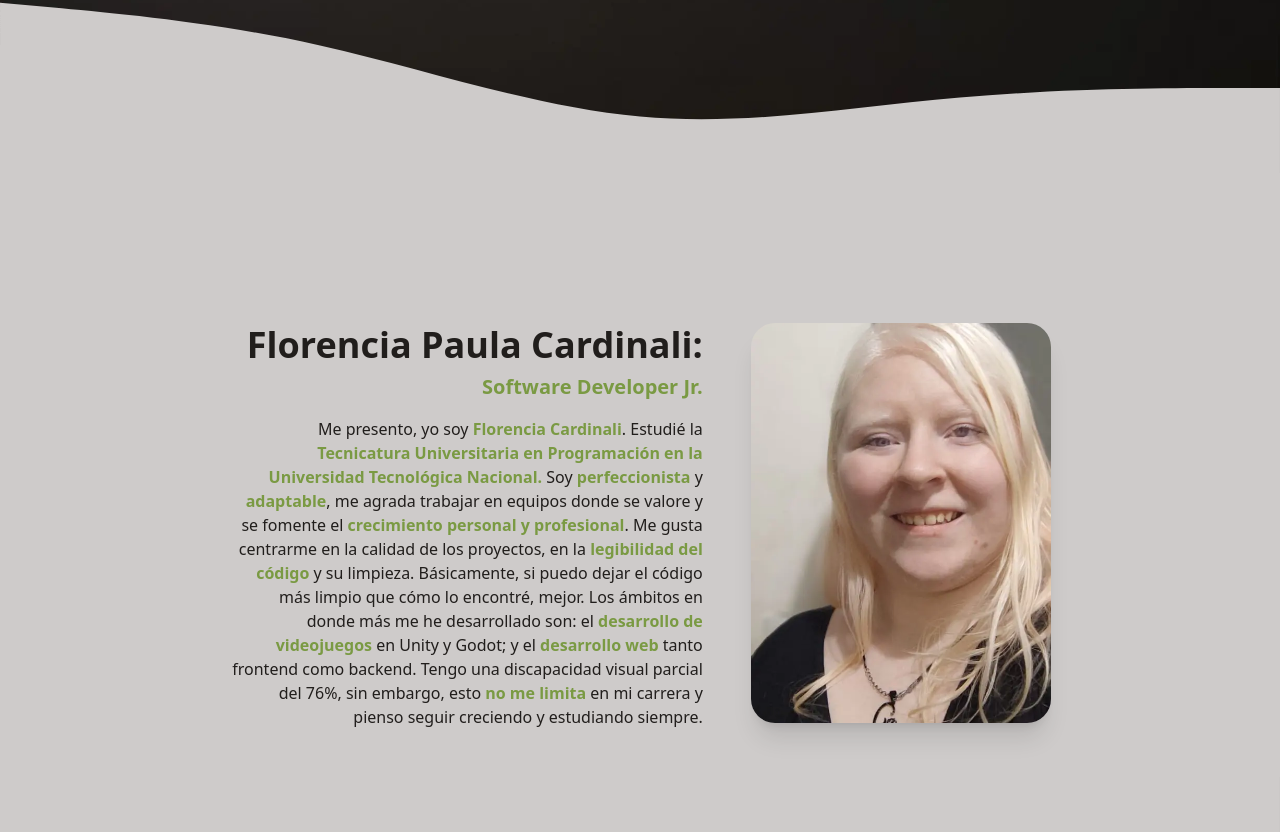
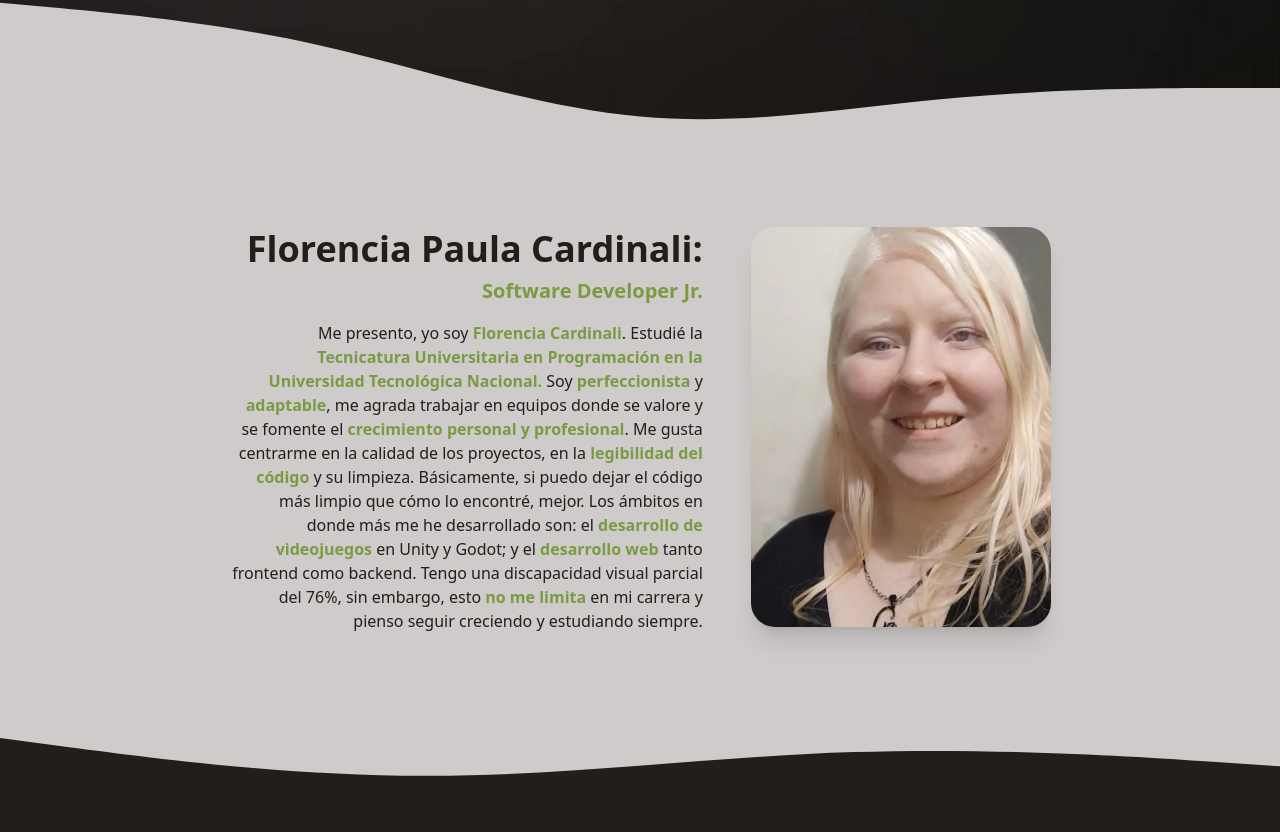
Before and after one commit to FlorCardinali/Portfolio, a React (Vite) app in the folder vite/: page / in a window 1280 px wide. Shown: the part 635-1467 px from the top of the page. Built offline with nearby package versions, Linux system fonts and the light colour scheme; what tailwindcss-animated would draw is missing.

Commit message:
cambio del espacio entre secciones

```diff
--- a/vite/src/components/AboutMe.jsx
+++ b/vite/src/components/AboutMe.jsx
@@ -2,7 +2,7 @@ const AboutMe = () => {
     const spam_style = " font-extrabold text-green ";
     return (
         <>
-        <div id="about-section" className="bg-contrast pt-24">
+        <div id="about-section" className="bg-contrast pt-0 ">
              <section >
                 <div className="bg-contrast gap-12 flex lg:flex-row flex-col-reverse items-center lg:items-center justify-center h-auto p-12 ">
 
```
